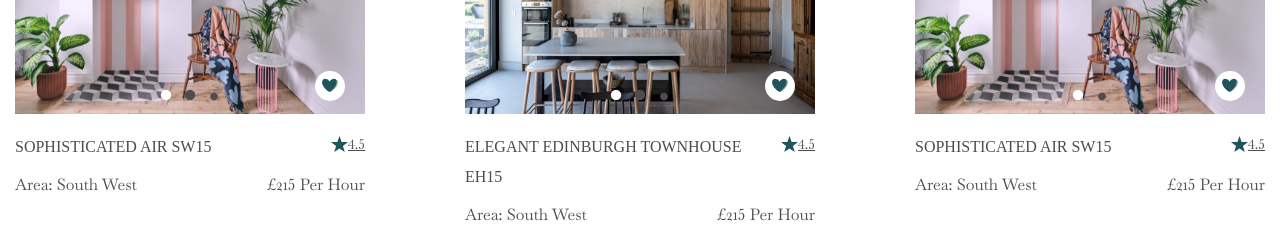
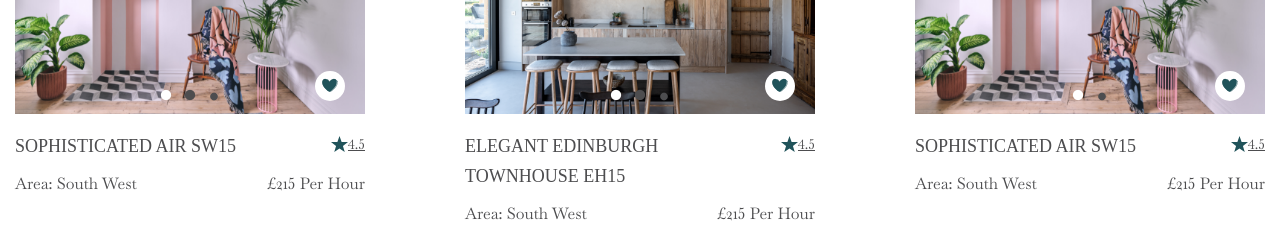
Before and after one commit to Sajjadbagwan/styled-home-studios, a Next.js app: page / in a window 1280 px wide. Shown: the part 1000-1242 px from the top of the page. Built offline with nearby package versions, Linux system fonts and the light colour scheme; a web font is replaced by a local one.

Commit message:
font changes

```diff
--- a/src/app/main.scss
+++ b/src/app/main.scss
@@ -225,8 +225,8 @@ body {
     }
   }
   span {
-    font-family: $title-font;
-    font-size: 16px;
+    // font-family: $title-font;
+    // font-size: 16px;
   }
 }
 
@@ -589,6 +589,6 @@ button {
 
 .slideInfo {
   h3 {
-    font-size: 16px !important;
+    // font-size: 16px !important;
   }
 }
```
